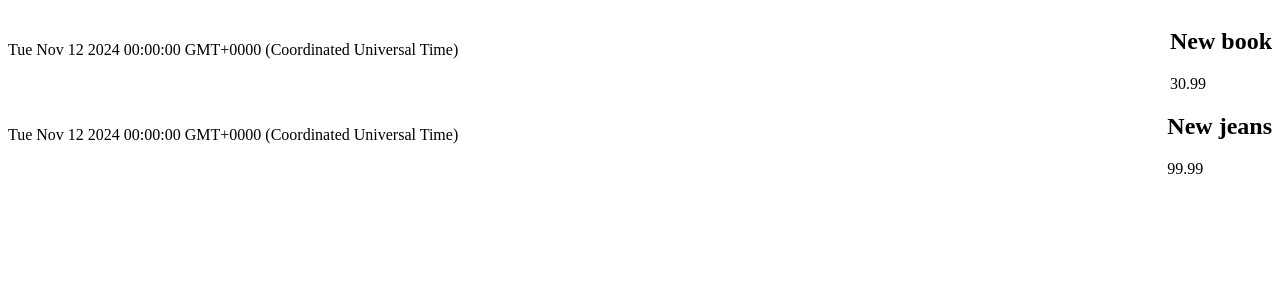
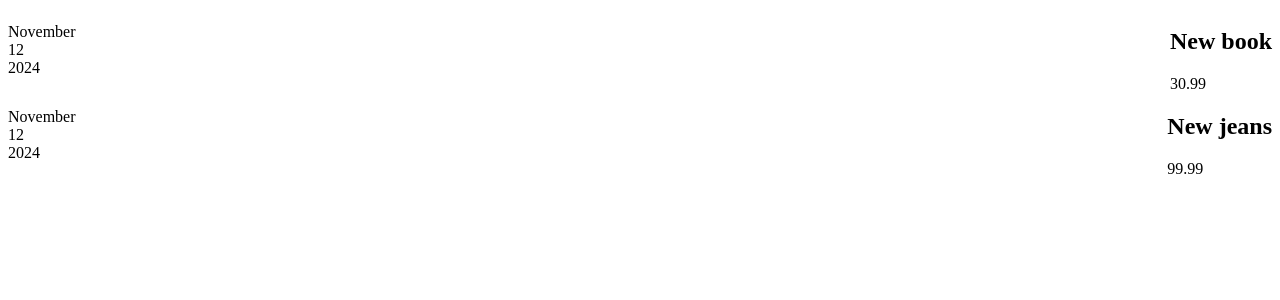
Before and after one commit to EgertL123/expenses, a React (Vite) app: page / in a window 1280 px wide. Shown: the top 300 px of the page. Built offline with nearby package versions, Linux system fonts and the light colour scheme.

Commit message:
Dividing a component into multiple components

```diff
--- /dev/null
+++ b/src/components/ExpenseDate.jsx
@@ -0,0 +1,16 @@
+const ExpenseDate = (props) => {
+
+    const day = props.date.toLocaleString('en-US', {day: '2-digit'})
+    const month = props.date.toLocaleString('en-US', {month: 'long'})
+    const year = props.date.getFullYear()
+
+    return(
+            <div>
+                <div>{month}</div>
+                <div>{day}</div>
+                <div>{year}</div>
+            </div>
+    )
+}
+
+export default ExpenseDate
--- a/src/components/ExpenseItem.jsx
+++ b/src/components/ExpenseItem.jsx
@@ -1,13 +1,11 @@
+import ExpenseDate from './ExpenseDate'
 import './ExpenseItem.css'
 
 const ExpenseItem = (props) => {
 
-    console.log(props)
-    console.log(props.data)
-
     return (
         <div className='expense-item'>
-            <div>{props.data.date.toString()}</div>
+            <ExpenseDate date={props.data.date}/>
             <div className='expense-item_description'>
                 <h2>{props.data.title}</h2>
                 <div className='expense-item_price'>{props.data.price}</div>
```
